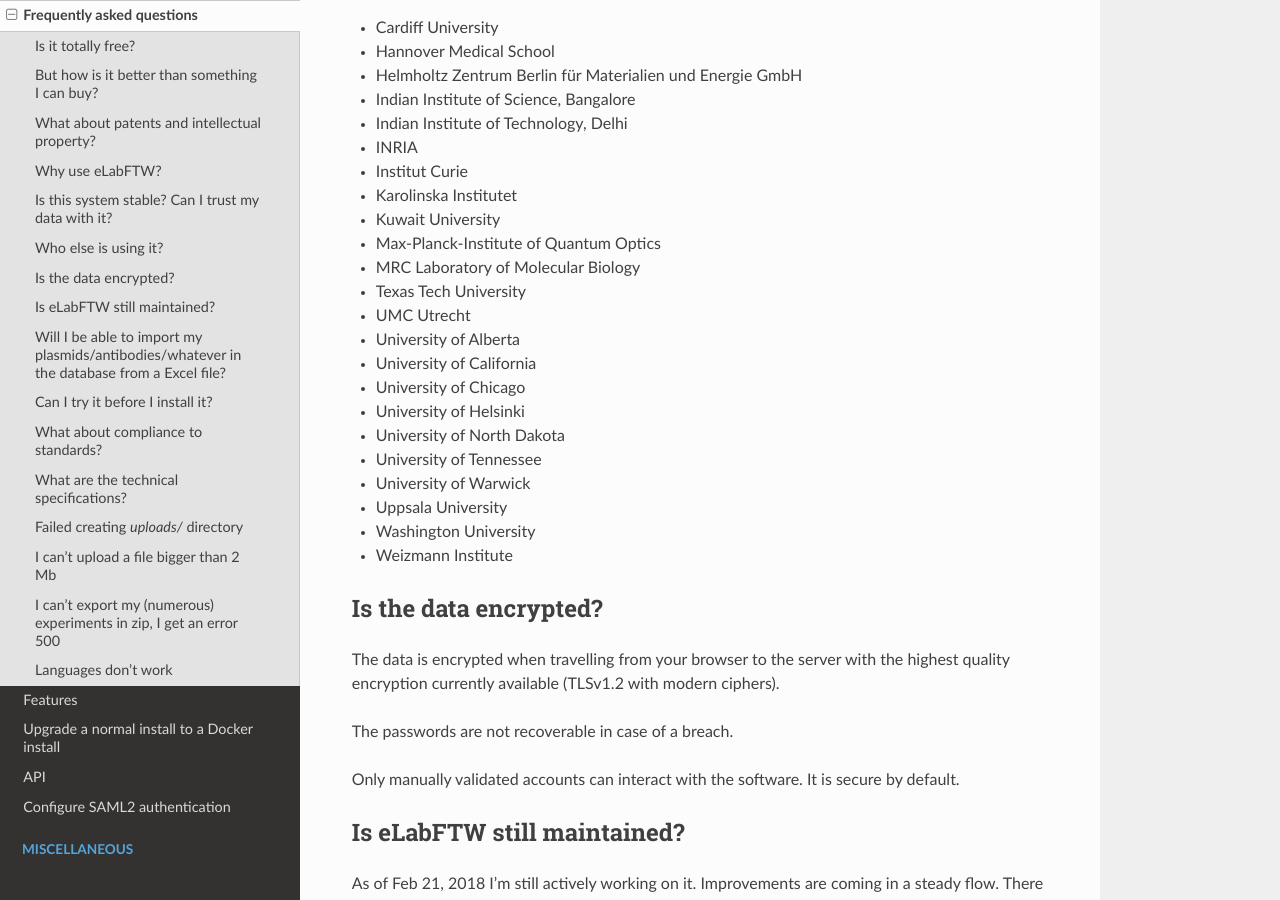
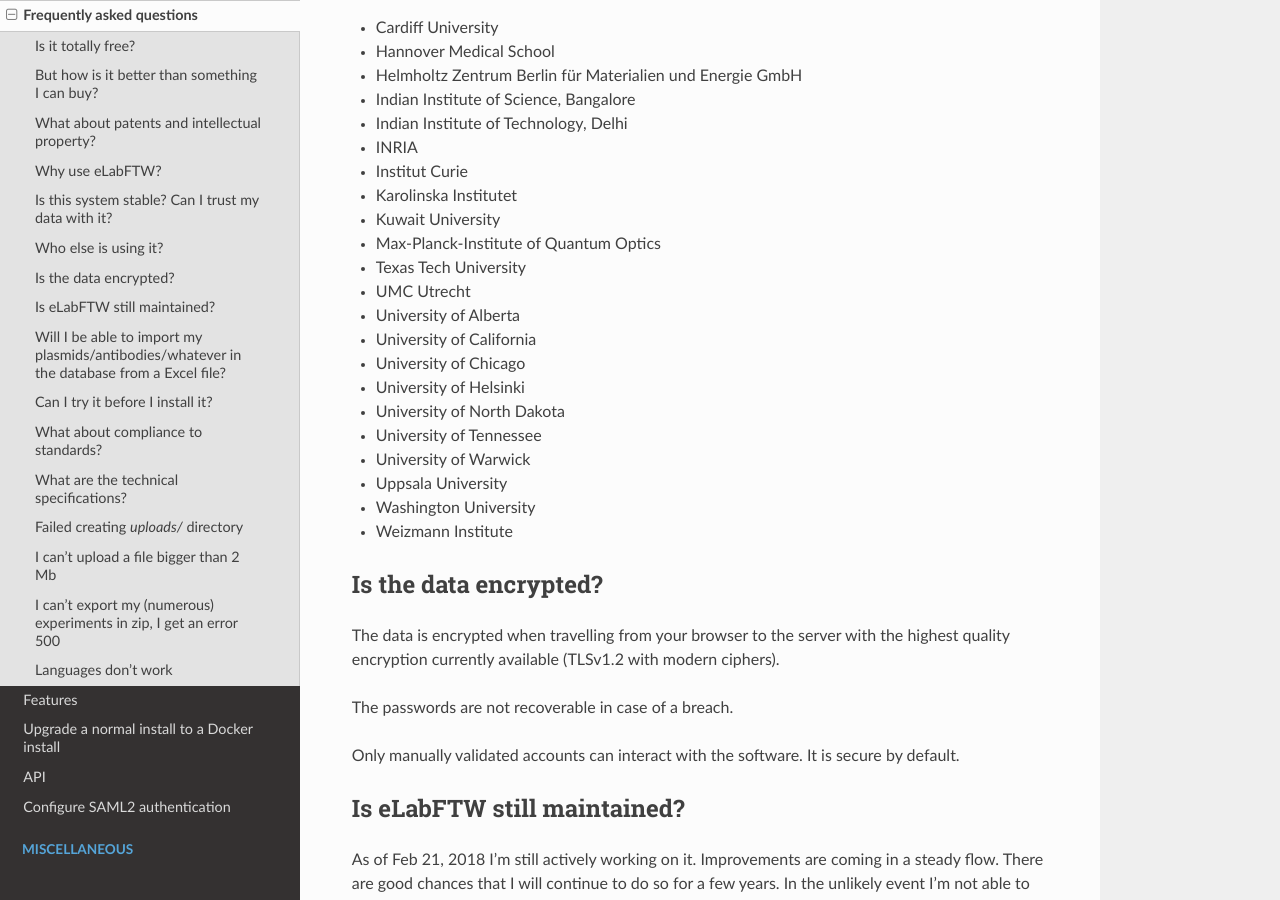
Before and after one commit to elabftw/elabdoc, a Sphinx documentation site: the page built from doc/faq.rst, in a window 1280 px wide and 900 px high, scrolled down 2040 px. Built offline with Sphinx 7.4.7 and the Read the Docs theme 2.0.0, drawn with Linux system fonts in a browser that asks for light colours; pages that are not in the unit, such as notebooks, are missing from menus.

Commit message:
remove MRC from list by request

```diff
--- a/doc/faq.rst
+++ b/doc/faq.rst
@@ -81,7 +81,6 @@
 * Karolinska Institutet
 * Kuwait University
 * Max-Planck-Institute of Quantum Optics
-* MRC Laboratory of Molecular Biology
 * Texas Tech University
 * UMC Utrecht
 * University of Alberta
```
